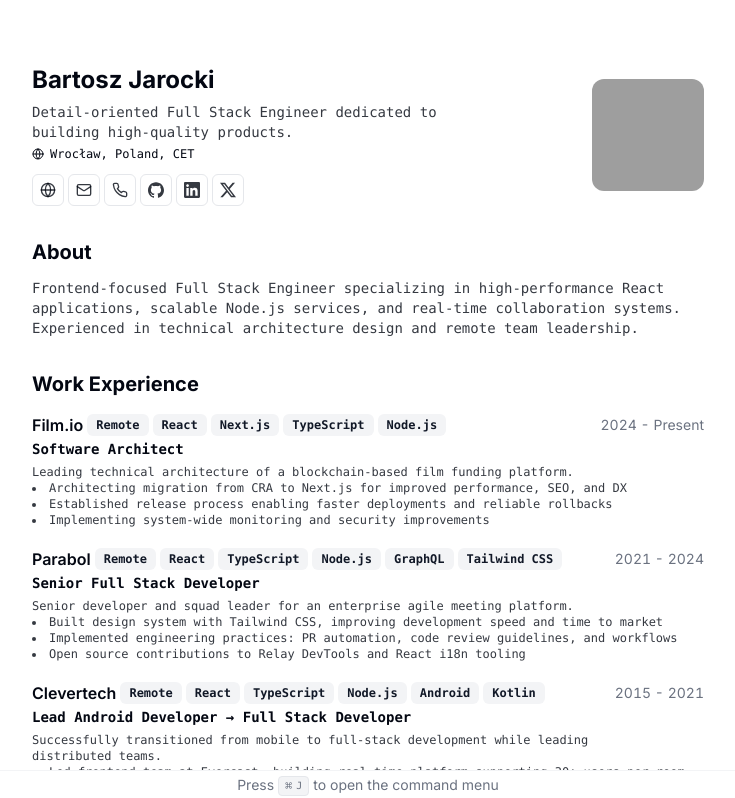
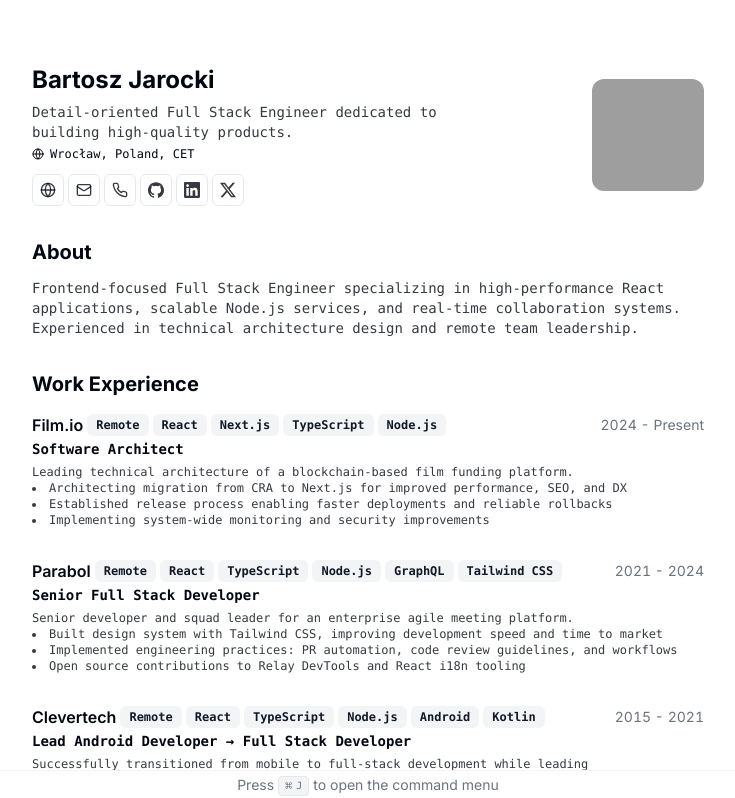
Before and after one commit to BartoszJarocki/cv, a Next.js app: page / in a window 1280 px wide. Shown: the top 798 px of the page, without its empty margins (272-1007 px from the left). Built offline with nearby package versions, Linux system fonts and the light colour scheme; grey boxes are pictures that could not be loaded.

Commit message:
Code cleanup

```diff
--- a/src/app/components/WorkExperience.tsx
+++ b/src/app/components/WorkExperience.tsx
@@ -1,87 +1,150 @@
-import { Badge } from "../../components/ui/badge";
-import { Card, CardHeader, CardContent } from "../../components/ui/card";
-import { Section } from "../../components/ui/section";
-import { RESUME_DATA } from "../../data/resume-data";
-import { cn } from "../../lib/utils";
+import { Badge } from "@/components/ui/badge";
+import { Card, CardHeader, CardContent } from "@/components/ui/card";
+import { Section } from "@/components/ui/section";
+import { RESUME_DATA } from "@/data/resume-data";
+import { cn } from "@/lib/utils";
 
-interface WorkExperienceBadgesProps {
+type WorkExperience = (typeof RESUME_DATA)["work"][number];
+type WorkBadges = readonly string[];
+
+interface BadgeListProps {
   className?: string;
-  badges: (typeof RESUME_DATA)["work"][number]["badges"];
+  badges: WorkBadges;
 }
 
-export const WorkExperienceBadgs = ({
-  className,
-  badges,
-}: WorkExperienceBadgesProps) => {
+/**
+ * Renders a list of badges for work experience
+ * Handles both mobile and desktop layouts through className prop
+ */
+function BadgeList({ className, badges }: BadgeListProps) {
+  if (badges.length === 0) return null;
+
   return (
-    <span className={className}>
+    <ul
+      className={cn("inline-flex list-none gap-x-1 p-0", className)}
+      aria-label="Technologies used"
+    >
       {badges.map((badge) => (
+        <li key={badge}>
           <Badge
             variant="secondary"
             className="align-middle text-xs print:px-1 print:py-0.5 print:text-[8px] print:leading-tight"
-          key={badge}
           >
             {badge}
           </Badge>
+        </li>
       ))}
-    </span>
+    </ul>
   );
-};
+}
+
+interface WorkPeriodProps {
+  start: WorkExperience["start"];
+  end?: WorkExperience["end"];
+}
+
+/**
+ * Displays the work period in a consistent format
+ */
+function WorkPeriod({ start, end }: WorkPeriodProps) {
+  return (
+    <div
+      className="text-sm tabular-nums text-gray-500"
+      aria-label={`Employment period: ${start} to ${end ?? "Present"}`}
+    >
+      {start} - {end ?? "Present"}
+    </div>
+  );
+}
+
+interface CompanyLinkProps {
+  company: WorkExperience["company"];
+  link: WorkExperience["link"];
+}
+
+/**
+ * Renders company name with optional link
+ */
+function CompanyLink({ company, link }: CompanyLinkProps) {
+  return (
+    <a
+      className="hover:underline"
+      href={link}
+      target="_blank"
+      rel="noopener noreferrer"
+      aria-label={`${company} company website`}
+    >
+      {company}
+    </a>
+  );
+}
 
 interface WorkExperienceItemProps {
-  work: (typeof RESUME_DATA)["work"][number];
+  work: WorkExperience;
 }
 
-export const WorkExperienceItem = ({ work }: WorkExperienceItemProps) => {
+/**
+ * Individual work experience card component
+ * Handles responsive layout for badges (mobile/desktop)
+ */
+function WorkExperienceItem({ work }: WorkExperienceItemProps) {
+  const { company, link, badges, title, start, end, description } = work;
+
   return (
-    <Card key={work.company} className="py-1">
+    <Card className="py-1">
       <CardHeader className="print:space-y-1">
         <div className="flex items-center justify-between gap-x-2 text-base">
           <h3 className="inline-flex items-center justify-center gap-x-1 font-semibold leading-none print:text-sm">
-            <a className="hover:underline" href={work.link}>
-              {work.company}
-            </a>
-
-            <WorkExperienceBadgs
+            <CompanyLink company={company} link={link} />
+            <BadgeList
               className="hidden gap-x-1 sm:inline-flex"
-              badges={work.badges}
+              badges={badges}
             />
           </h3>
-
-          <div className="text-sm tabular-nums text-gray-500">
-            {work.start} - {work.end ?? "Present"}
-          </div>
+          <WorkPeriod start={start} end={end} />
         </div>
 
         <h4 className="font-mono text-sm font-semibold leading-none print:text-[12px]">
-          {work.title}
+          {title}
         </h4>
       </CardHeader>
 
-      <CardContent className="mt-2 text-xs text-foreground/80 print:mt-1 print:text-[10px]">
-        {work.description}
+      <CardContent>
+        <div className="mt-2 text-xs text-foreground/80 print:mt-1 print:text-[10px]">
+          {description}
+        </div>
+        <div className="mt-2">
+          <BadgeList
+            className="-mx-2 flex-wrap gap-1 sm:hidden"
+            badges={badges}
+          />
+        </div>
       </CardContent>
-
-      <WorkExperienceBadgs
-        className="-mx-2 mt-2 inline-flex flex-wrap gap-1 sm:hidden"
-        badges={work.badges}
-      />
     </Card>
   );
-};
+}
 
 interface WorkExperienceProps {
   work: (typeof RESUME_DATA)["work"];
 }
 
-export const WorkExperience = ({ work }: WorkExperienceProps) => {
+/**
+ * Main work experience section component
+ * Renders a list of work experiences in chronological order
+ */
+export function WorkExperience({ work }: WorkExperienceProps) {
   return (
     <Section>
-      <h2 className="text-xl font-bold">Work Experience</h2>
-
-      {work.map((work) => {
-        return <WorkExperienceItem key={work.company} work={work} />;
-      })}
+      <h2 className="text-xl font-bold" id="work-experience">
+        Work Experience
+      </h2>
+      <div className="space-y-4" role="feed" aria-labelledby="work-experience">
+        {work.map((item) => (
+          <article key={`${item.company}-${item.start}`} role="article">
+            <WorkExperienceItem work={item} />
+          </article>
+        ))}
+      </div>
     </Section>
   );
-};
+}
```
Lines whose indentation alone changed are shown as unchanged.
